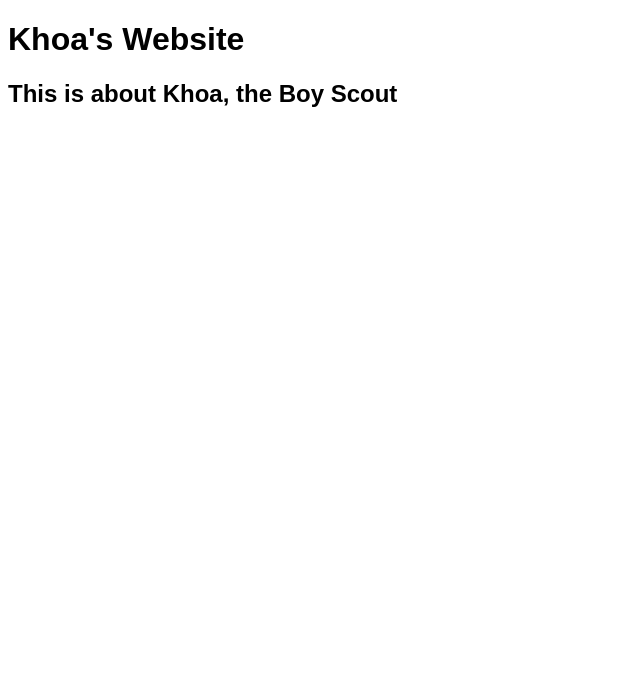
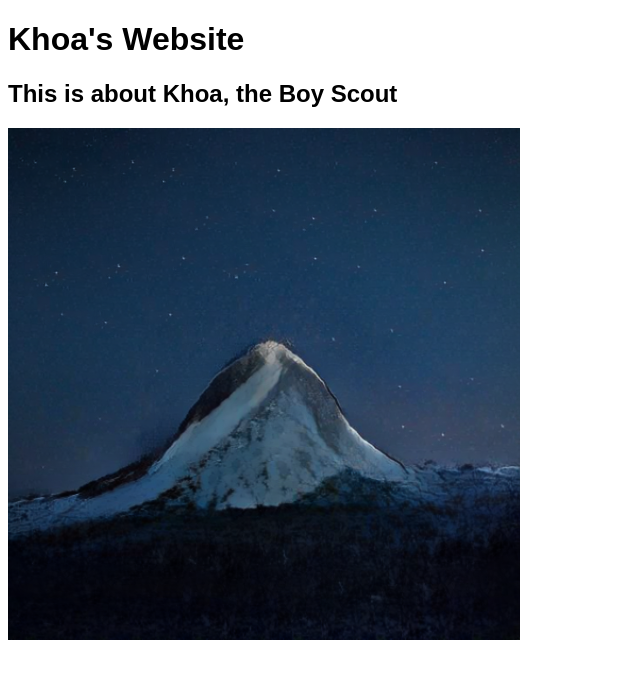
Before and after one commit to dotimothy/meritbadge, a plain HTML site: page khoa.html in a window 1280 px wide. Shown: the whole page, without its empty margins (0-640 px from the left). Drawn offline with Linux system fonts and the light colour scheme.

Commit message:
Update khoa.html

```diff
--- a/khoa.html
+++ b/khoa.html
@@ -13,6 +13,7 @@
 <body>
 	<h1>Khoa's Website</h1>
 	<h2>This is about Khoa, the Boy Scout </h2>
+	<img src="mountain.png">
 </body>
 
 <footer>
```
